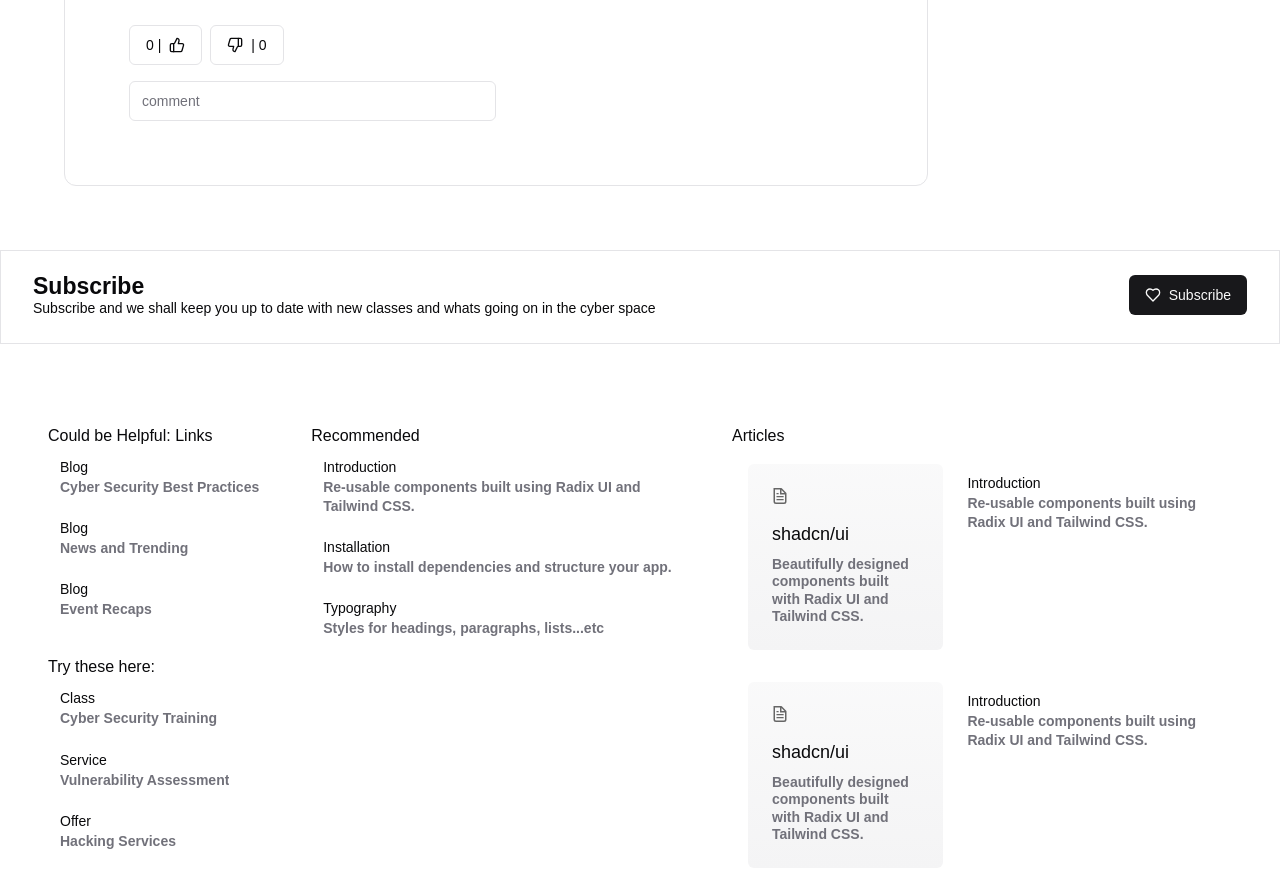
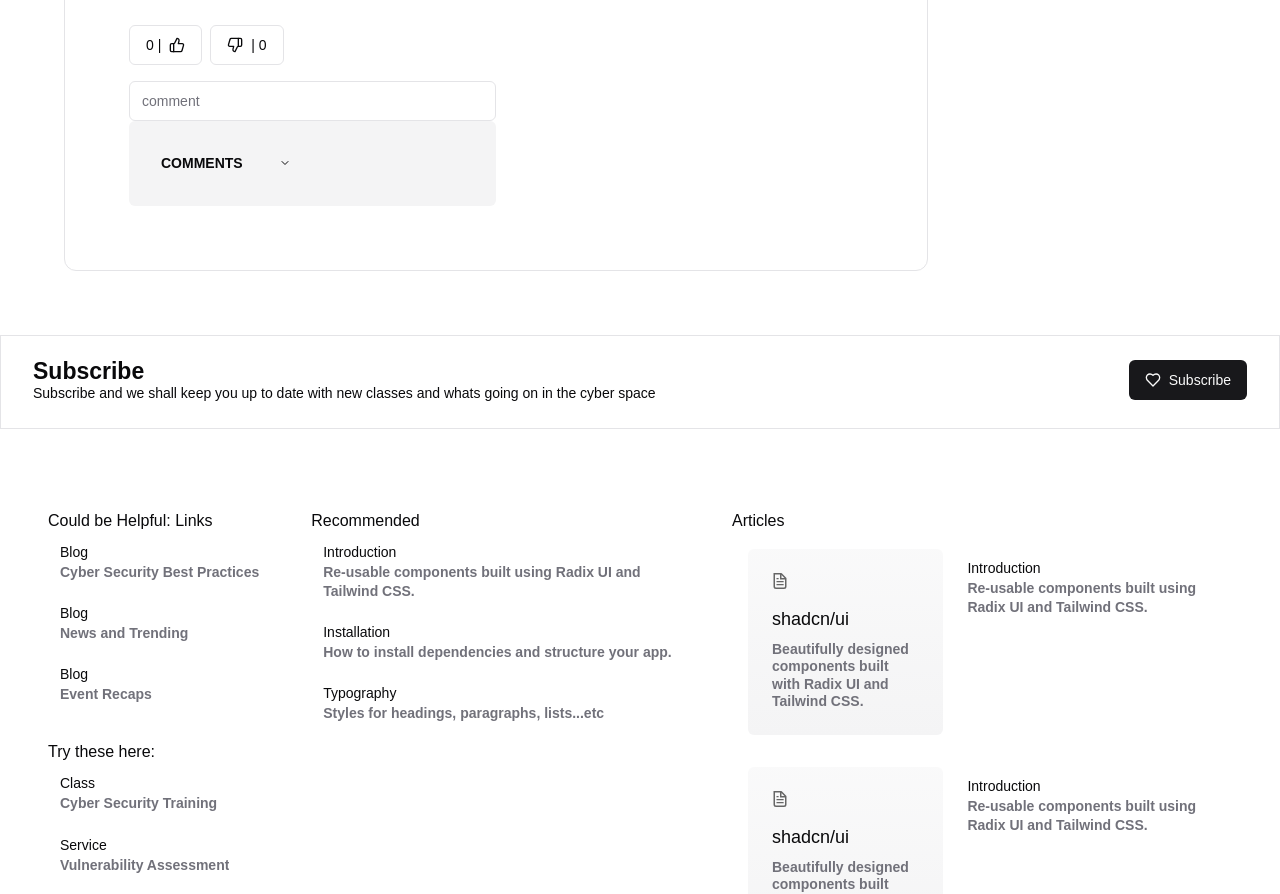
Before and after one commit to Maliabu/cyber-web, a Next.js app: page /blog in a window 1280 px wide. Shown: the part 980-1874 px from the top of the page. Built offline with nearby package versions, Linux system fonts and the light colour scheme.

Commit message:
blog updated

```diff
--- a/src/app/blog/page.tsx
+++ b/src/app/blog/page.tsx
@@ -113,7 +113,7 @@ export default function Blog(){
             </div>
           </div>
         </form>
-        <div className="p-8 w-1/2 mt-18 bg-secondary rounded-md hidden">
+        <div className="p-8 w-1/2 mt-18 bg-secondary rounded-md">
         <p className=" flex flex-row">COMMENTS <ChevronDown width={20} height={20} className="p-1 mx-8"/></p>
         </div>
       </div>
```
